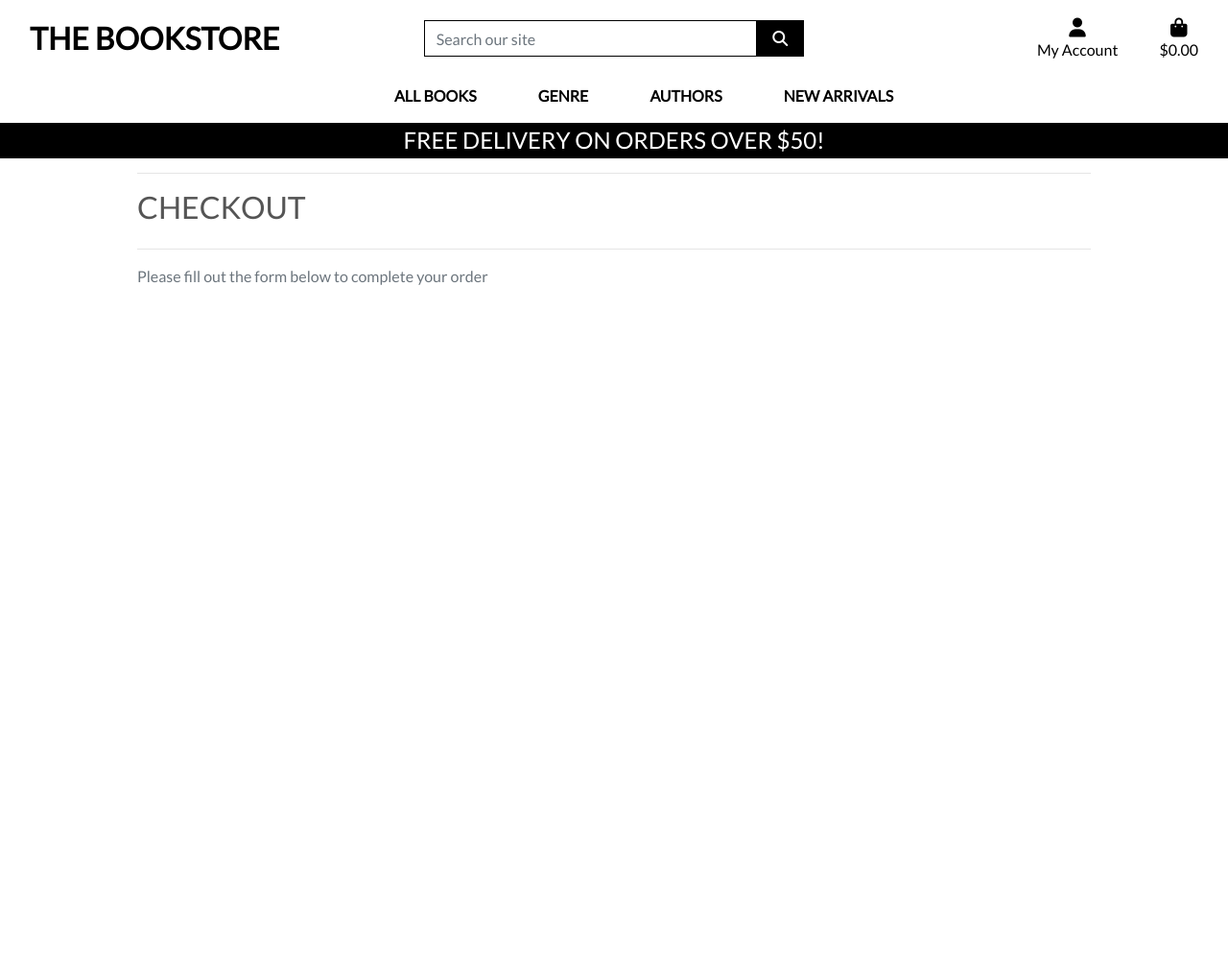
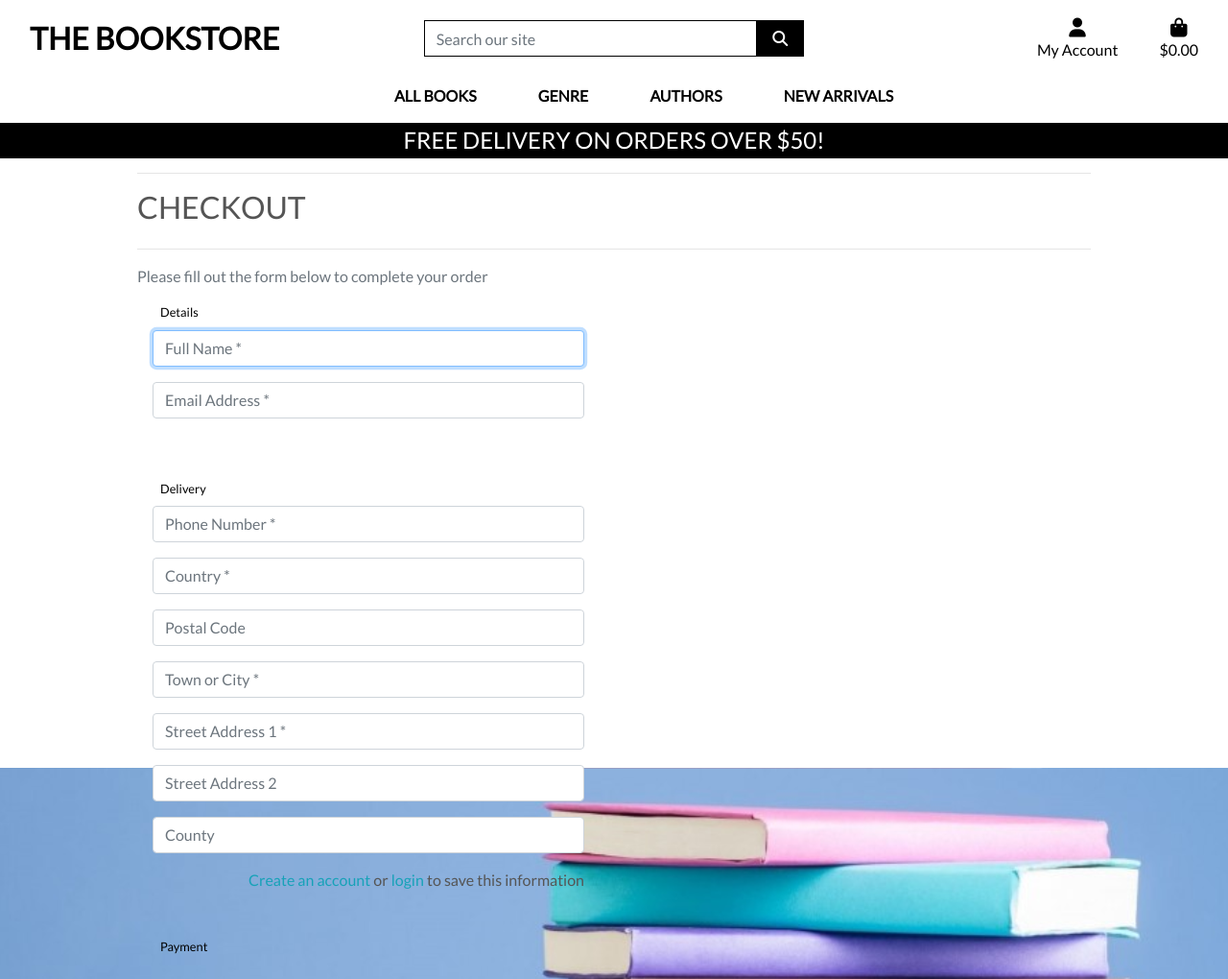
Before and after one commit to Code-Institute-Submissions/waterrot-The-Bookstore_AugResub, a Django app: template checkout/templates/checkout/checkout.html in a window 1280 px wide. Shown: the whole page at 96% size. Before the commit the page ends 297 px from the top, so only its background shows below. Run offline with Django 3.2, Linux system fonts and the light colour scheme; the template is opened without the code that fills it: values that come from a table or form of the project are taken from there, others are empty; tables that the repository leaves empty hold one stand-in row (values such as "Sample post"); some libraries are stand-ins or nearby versions.

Commit message:
added 3 fieldsets for personal details, delivery details and payment

```diff
--- a/checkout/templates/checkout/checkout.html
+++ b/checkout/templates/checkout/checkout.html
@@ -29,6 +29,43 @@
         <div class="row">
             <div class="col-12 col-lg-6">
                 <p class="text-muted">Please fill out the form below to complete your order</p>
+                <form action="{% url 'checkout' %}" method="POST" id="payment-form">
+                    {% csrf_token %}
+                    <fieldset class="rounded px-3 mb-5">
+                        <legend class="fieldset-label small text-black px-2 w-auto">Details</legend>
+                        {{ order_form.full_name | as_crispy_field }}
+                        {{ order_form.email | as_crispy_field }}
+                    </fieldset>
+                    <fieldset class="rounded px-3 mb-5">
+                        <legend class="fieldset-label small text-black px-2 w-auto">Delivery</legend>
+                        {{ order_form.phone_number | as_crispy_field }}
+                        {{ order_form.country | as_crispy_field }}
+                        {{ order_form.postcode | as_crispy_field }}
+                        {{ order_form.town_or_city | as_crispy_field }}
+                        {{ order_form.street_address1 | as_crispy_field }}
+                        {{ order_form.street_address2 | as_crispy_field }}
+                        {{ order_form.county | as_crispy_field }}
+                        <div class="form-check form-check-inline float-right mr-0">
+							{% if user.is_authenticated %}
+								<label class="form-check-label" for="id-save-info">Save this delivery information to my profile</label>
+                                <input class="form-check-input ml-2 mr-0" type="checkbox" id="id-save-info" name="save-info" checked>
+							{% else %}
+								<label class="form-check-label" for="id-save-info">
+                                    <a class="text-info" href="{% url 'account_signup' %}">Create an account</a> or
+                                    <a class="text-info" href="{% url 'account_login' %}">login</a> to save this information
+                                </label>
+							{% endif %}
+						</div>
+                    </fieldset>
+                    <fieldset class="px-3">
+                        <legend class="fieldset-label small text-black px-2 w-auto">Payment</legend>
+                        <!-- A Stripe card element will go here -->
+                        <div class="mb-3" id="card-element"></div>
+
+                        <!-- Used to display form errors -->
+                        <div class="mb-3 text-danger" id="card-errors" role="alert"></div>
+                    </fieldset>
+                </form>
             </div>
         </div>
     </div>
```
